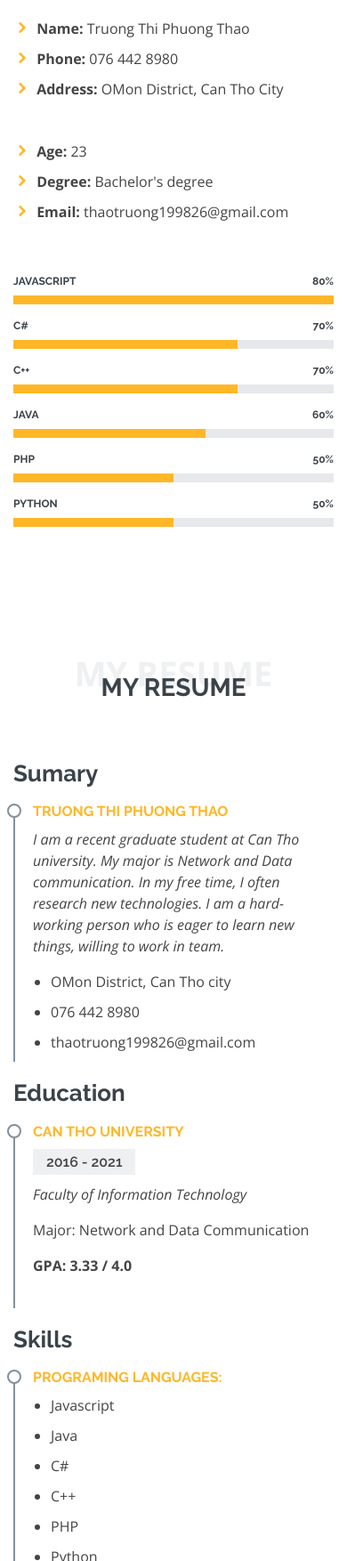
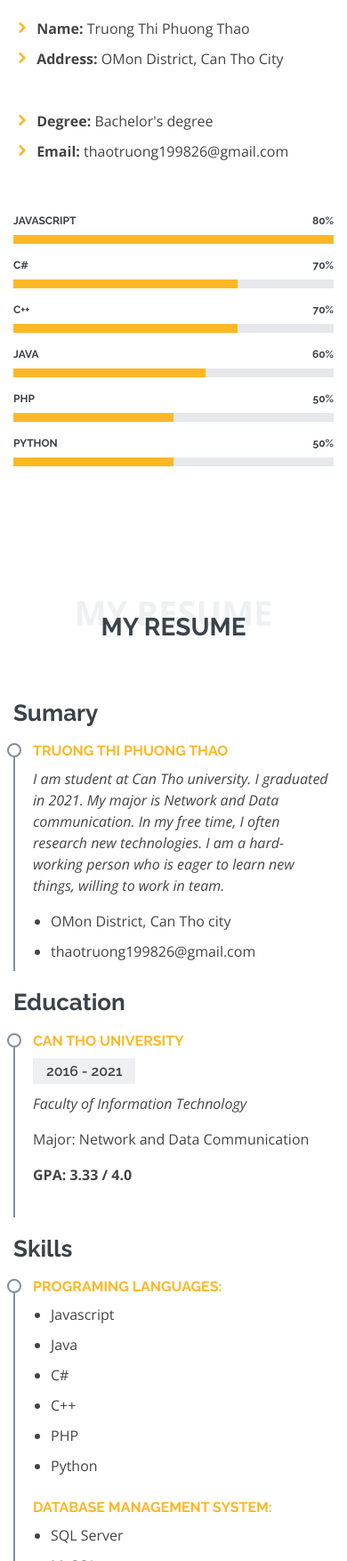
Before and after one commit to truongthiphuongthao/truongthiphuongthao.github.io, a plain HTML site: page index.html in a window 390 px wide. Shown: the part 1513-3267 px from the top of the page at 89% size. Drawn offline with nearby package versions, Linux system fonts and the light colour scheme.

Commit message:
delete information about phone

```diff
--- a/index.html
+++ b/index.html
@@ -83,13 +83,11 @@
                   <ul>
                     <li><i class="icofont-rounded-right"></i> <strong>Name:</strong> Truong Thi Phuong Thao</li>
                     <!-- <li><i class="icofont-rounded-right"></i> <strong>Website:</strong> www.example.com</li> -->
-                    <li><i class="icofont-rounded-right"></i> <strong>Phone:</strong> 076 442 8980</li>
                     <li><i class="icofont-rounded-right"></i> <strong>Address:</strong> OMon District, Can Tho City</li>
                   </ul>
                 </div>
                 <div class="col-lg-6">
                   <ul>
-                    <li><i class="icofont-rounded-right"></i> <strong>Age:</strong> 23</li>
                     <li><i class="icofont-rounded-right"></i> <strong>Degree:</strong> Bachelor's degree </li>
                     <li><i class="icofont-rounded-right"></i> <strong>Email:</strong> thaotruong199826@gmail.com</li>
                     <!-- <li><i class="icofont-rounded-right"></i> <strong>Freelance:</strong> Available</li> -->
@@ -200,7 +198,7 @@
               <h4>Truong Thi Phuong Thao</h4>
               <p>
                 <em>
-                  I am a recent graduate student at Can Tho university. My major is Network and Data communication.
+                  I am student at Can Tho university. I graduated in 2021. My major is Network and Data communication.
                   In my free time, I often research new technologies.
                   I am a hard-working person who is eager to learn new things, willing to work in team.
                 </em>
@@ -208,7 +206,6 @@
               <p>
               <ul>
                 <li>OMon District, Can Tho city</li>
-                <li>076 442 8980</li>
                 <li>thaotruong199826@gmail.com</li>
               </ul>
               </p>
@@ -721,8 +718,6 @@
               <div class="col-md-6">
                 <div class="info-box mt-4">
                   <i class="bx bx-phone-call"></i>
-                  <h3>Call Me</h3>
-                  <p>076 442 8980</p>
                 </div>
               </div>
             </div>
```
